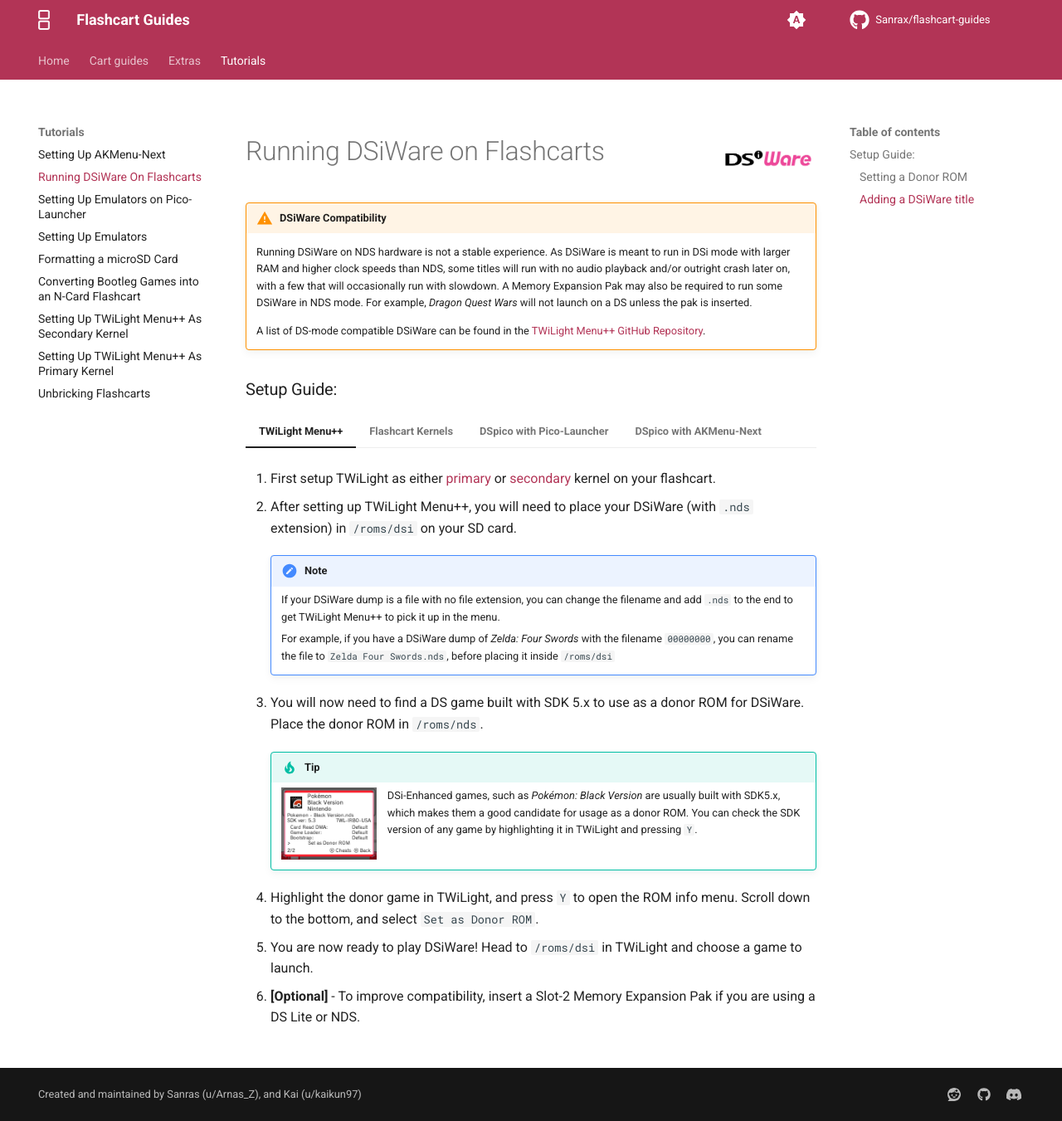
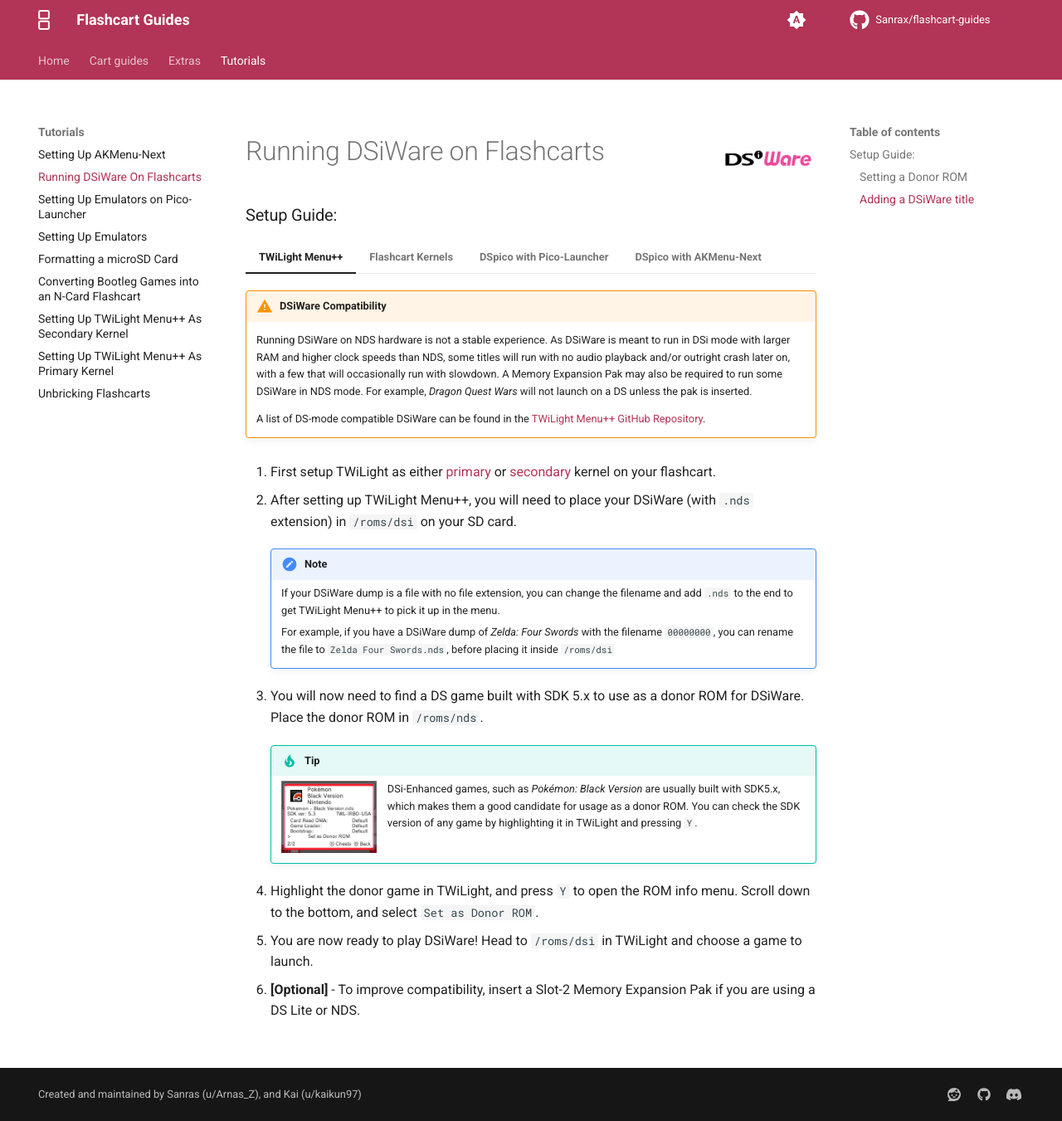
Before and after one commit to Sanrax/flashcart-guides, an MkDocs documentation site: the page built from docs/tutorials/dsiware.md, in a window 1280 px wide and 1351 px high. Shown: the whole window at 83% size. Built offline with MkDocs 1.6.1 and Material for MkDocs 9.7.7, drawn with Linux system fonts in a browser that asks for light colours; comment, search, counter and statistics services are not loaded; some of the changed lines change nothing that is shown.

Commit message:
Improve DSIWare guide, add new BIOS dumping tool

```diff
--- a/docs/tutorials/dsiware.md
+++ b/docs/tutorials/dsiware.md
@@ -5,15 +5,15 @@
 ![DSiWare](../images/dsiware.png){ align=right width="115"}
 # Running DSiWare on Flashcarts
 
-!!! warning "DSiWare Compatibility"
-
-    Running DSiWare on NDS hardware is not a stable experience. As DSiWare is meant to run in DSi mode with larger RAM and higher clock speeds than NDS, some titles will run with no audio playback and/or outright crash later on, with a few that will occasionally run with slowdown. A Memory Expansion Pak may also be required to run some DSiWare in NDS mode. For example, *Dragon Quest Wars* will not launch on a DS unless the pak is inserted.
-
-    A list of DS-mode compatible DSiWare can be found in the [TWiLight Menu++ GitHub Repository](https://github.com/DS-Homebrew/TWiLightMenu/blob/master/universal/include/compatibleDSiWareMap.h).
-
 ### Setup Guide:
 
 === "TWiLight Menu++"
+
+    !!! warning "DSiWare Compatibility"
+
+        Running DSiWare on NDS hardware is not a stable experience. As DSiWare is meant to run in DSi mode with larger RAM and higher clock speeds than NDS, some titles will run with no audio playback and/or outright crash later on, with a few that will occasionally run with slowdown. A Memory Expansion Pak may also be required to run some DSiWare in NDS mode. For example, *Dragon Quest Wars* will not launch on a DS unless the pak is inserted.
+
+        A list of DS-mode compatible DSiWare can be found in the [TWiLight Menu++ GitHub Repository](https://github.com/DS-Homebrew/TWiLightMenu/blob/master/universal/include/compatibleDSiWareMap.h).
 
     1. First setup TWiLight as either [primary](https://wiki.ds-homebrew.com/twilightmenu/installing-flashcard) or [secondary](twilight-dualboot.md) kernel on your flashcart.
 
@@ -39,6 +39,12 @@
     1. **[Optional]** - To improve compatibility, insert a Slot-2 Memory Expansion Pak if you are using a DS Lite or NDS.
 
 === "Flashcart Kernels"
+
+    !!! warning "DSiWare Compatibility"
+
+        Running DSiWare on NDS hardware is not a stable experience. As DSiWare is meant to run in DSi mode with larger RAM and higher clock speeds than NDS, some titles will run with no audio playback and/or outright crash later on, with a few that will occasionally run with slowdown. A Memory Expansion Pak may also be required to run some DSiWare in NDS mode. For example, *Dragon Quest Wars* will not launch on a DS unless the pak is inserted.
+
+        A list of DS-mode compatible DSiWare can be found in the [TWiLight Menu++ GitHub Repository](https://github.com/DS-Homebrew/TWiLightMenu/blob/master/universal/include/compatibleDSiWareMap.h).
 
     1. Download [NDSForwarder-DSi](https://github.com/lifehackerhansol/NDSForwarder-DSi/releases/latest/download/NDSForwarder.nds) to the flashcart's SD card root.
 
@@ -86,46 +92,112 @@
 
 === "DSpico with Pico-Launcher"
 
-    !!! note
+    !!! info "Console Compatibility"
 
-        This only works if your DSpico is booted on a DSi or 3DS. It will not load DSiWare on the Original DS or DS Lite.
+        This only works if your DSpico is running on a DSi or 3DS system. It will not load DSiWare on the Original NDS or DS Lite, since those consoles are missing the upgraded DSi hardware for running DSi-mode apps.
 
-    1. You need to acquire a copy of the DSi NAND files. If you have a DSi with HiyaCFW, you can copy the files from your DSi's SD card for this. If you do not have HiyaCFW, you can use GodMode9i booted on your DSpico to copy the files needed from the `nand:/` drive on it. GodMode9i offers a Copy & Paste functionality to do this.
+    1. Download the [DSpico BIOS and NAND dumper utility.](https://git.deletecat.com/Deletecat/pico_file_dump/releases/download/latest/pico_file_dump.nds)
 
-    1. From your DSi NAND files, copy the below folders & files to the DSpico SD card:
+    1. Place `pico_file_dump.nds` on your DSpico's SD card root.
 
-        - `photo`
-        - `shared1`
-        - `shared2`
-        - `sys`
-        - A copy of the Nintendo DS ARM7 BIOS Dump inside the `_pico` folder named as `biosnds7.rom`. (You may need to rename it to this). [Follow this guide](https://wiki.ds-homebrew.com/ds-index/ds-bios-firmware-dump) for obtaining a BIOS dump.
+    1. Create a `DSiWare` folder on your SD card root, and place any DSiWare ROMs you'd like to play inside.
 
-    1. After doing the above, Add your DSiWare with the `.nds` file extension. You can now run DSiWare on your DSpico!
+        !!! note "DSiWare File Types"
 
-    !!! note
+            If your DSiWare dump is a file with no file extension, you can change the filename and add `.nds` to the end to get Pico-Launcher to pick it up.
 
-        If your DSiWare dump is a file with no file extension, you can change the filename and add `.nds` to the end to get Pico-Launcher to pick it up.
+    1. Eject the SD card, insert it back into your DSpico, then boot into the cart.
+
+    1. In the menu, navigate to and launch `pico_file_dump.nds`. Dumping will begin.
+
+    1. Once all files have been dumped, press the power button to turn off the system.
+
+    1. DSiWare and encrypted DS ROMs can now be played! Navigate to the `DSiWare` folder and launch a game to play.
+
+    **Optional Filesystem Cleanup**
+
+    If you don't like the folder clutter caused by copying all the NAND files to the DSpico SD card, you can hide them from the menu by setting the hidden attribute on any files or folders you want hidden.
+
+    !!! note "Windows-only"
+
+        The following instructions assume Windows is used. Linux/Mac instructions will be added later, but it is possible to hide files and folders on those operating systems as well, with different steps.
+
+    1. Navigate to the SD card root on your PC's file explorer.
+
+    1. While holding the CTRL (Control) key, click on any folders you would like to hide from Pico-Launcher's file list. The following files and folders are recommended to be hidden:
+        - `photo` folder
+        - `shared1` folder
+        - `shared2` folder
+        - `sys` folder
+        - `_picoboot.nds`
+
+    1. After selecting the last file, release the CTRL key, then right click on one of the selected files. In the right click menu, select `Properties`.
+
+    1. A properties window will open. Under the `Attributes` section, check the `Hidden` box, then press `OK`.
+
+    1. A pop-up window will appear asking to confirm changes. Choose "Apply changes to the selected items, subfolders, and files", then press `OK`.
+
+    1. The selected files should disappear from the file manager. This is normal. You can view them again by enabling "Show hidden files" in File Explorer's "Folder Options" menu.
+        - ![Folder Options](../images/folder_options.png){align=left width="300"}
+
+    1. Since the BIOS and NAND files have already been dumped, `pico_file_dump.nds` is no longer necessary and can be deleted from the SD card root.
+
+    1. Insert the SD card back into your DSpico and boot into the menu. The hidden files should no longer show up in the menu list, but DSiWare will still work!
 
 === "DSpico with AKMenu-Next"
 
-    !!! note
+    !!! info "Console Compatibility"
 
-        This only works if your DSpico is booted on a DSi or 3DS. It will not load DSiWare on the Original DS or DS Lite.
+        This only works if your DSpico with AKMenu-Next is running on a DSi or 3DS system. It will not load DSiWare on the Original NDS or DS Lite, since those consoles are missing the upgraded DSi hardware for running DSi-mode apps.
 
-    1. You need to acquire a copy of the DSi NAND files. If you have a DSi with HiyaCFW, you can copy the files from your DSi's SD card for this. If you do not have HiyaCFW, you can use GodMode9i booted on your DSpico to copy the files needed from the `nand:/` drive on it. GodMode9i offers a Copy & Paste functionality to do this.
+    1. Download the [DSpico BIOS and NAND dumper utility.](https://git.deletecat.com/Deletecat/pico_file_dump/releases/download/latest/pico_file_dump.nds)
 
-    1. From your DSi NAND files, copy the below folders & files to the DSpico SD card:
+    1. Place `pico_file_dump.nds` on your DSpico's SD card root.
 
-        - `photo`
-        - `shared1`
-        - `shared2`
-        - `sys`
-        - A copy of the Nintendo DS ARM7 BIOS Dump inside the `_pico` folder named as `biosnds7.rom`. (You may need to rename it to this). [Follow this guide](https://wiki.ds-homebrew.com/ds-index/ds-bios-firmware-dump) for obtaining a BIOS dump.
+    1. Create a `DSiWare` folder on your SD card root, and place any DSiWare ROMs you'd like to play inside.
 
-    1. Boot up AKMenu-Next and ensure that the `Game Loader` inside the settings is set to `Pico-Loader` and that you have your DSpico booted on a DSi or 3DS.
+        !!! note "DSiWare File Types"
 
-    1. After doing the above, Add your DSiWare with the `.nds` file extension. You can now run DSiWare on your DSpico!
+            If your DSiWare dump is a file with no file extension, you can change the filename and add `.nds` to the end to get AKMenu-Next to pick it up.
 
-    !!! note
+    1. Eject the SD card, insert it back into your DSpico, then boot into the cart.
 
-        If your DSiWare dump is a file with no file extension, you can change the filename and add `.nds` to the end to get AKMenu-Next to pick it up.
+    1. In the menu, navigate to and launch `pico_file_dump.nds`. Dumping will begin.
+
+    1. Once all files have been dumped, press the power button to turn off the system.
+
+    1. Boot up AKMenu-Next and ensure that `Game Loader` in settings is set to `Pico-Loader`.
+
+    1. DSiWare and encrypted DS ROMs can now be played! Navigate to the `DSiWare` folder and launch a game to play.
+
+    **Optional Filesystem Cleanup**
+
+    If you don't like the folder clutter caused by copying all the NAND files to the DSpico SD card, you can hide them from the menu by setting the hidden attribute on any files or folders you want hidden.
+
+    !!! note "Windows-only"
+
+        The following instructions assume Windows is used. Linux/Mac instructions will be added later, but it is possible to hide files and folders on those operating systems as well, with different steps.
+
+    1. Navigate to the SD card root on your PC's file explorer.
+
+    1. While holding the CTRL (Control) key, click on any folders you would like to hide from AKMenu-Next's file list. The following files and folders are recommended to be hidden:
+        - `_pico` folder
+        - `photo` folder
+        - `shared1` folder
+        - `shared2` folder
+        - `sys` folder
+        - `_picoboot.nds`
+        - `boot.nds`
+
+    1. After selecting the last file, release the CTRL key, then right click on one of the selected files. In the right click menu, select `Properties`.
+
+    1. A properties window will open. Under the `Attributes` section, check the `Hidden` box, then press `OK`.
+
+    1. A pop-up window will appear asking to confirm changes. Choose "Apply changes to the selected items, subfolders, and files", then press `OK`.
+
+    1. The selected files should disappear from the file manager. This is normal. You can view them again by enabling "Show hidden files" in File Explorer's "Folder Options" menu.
+        - ![Folder Options](../images/folder_options.png){align=left width="300"}
+
+    1. Since the BIOS and NAND files have already been dumped, `pico_file_dump.nds` is no longer necessary and can be deleted from the SD card root.
+
+    1. Insert the SD card back into your DSpico and boot into the menu. The hidden files should no longer show up in the menu list, but DSiWare will still work!
```
Also changed, not shown: docs/images/folder_options.png (added).
